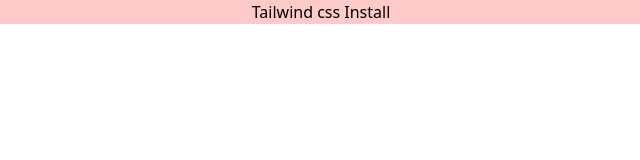
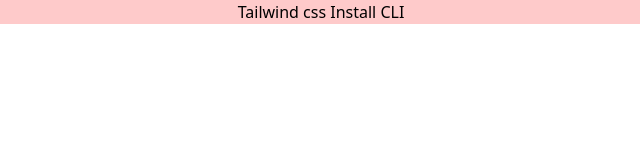
Before and after one commit to papi2007/WILEARN, a website: page index.html in a window 1280 px wide. Shown: the full height of the page, 319-959 px from the left. Drawn offline with Linux system fonts and the light colour scheme.

Commit message:
Update title index.html

```diff
--- a/index.html
+++ b/index.html
@@ -8,6 +8,6 @@
 	<link rel="stylesheet" href="dist/output.css">
 </head>
 <body>
-    <h1 class="text-center bg-red-200"> Tailwind css Install </h1>
+    <h1 class="text-center bg-red-200"> Tailwind css Install CLI</h1>
 </body>
 </html>
```
